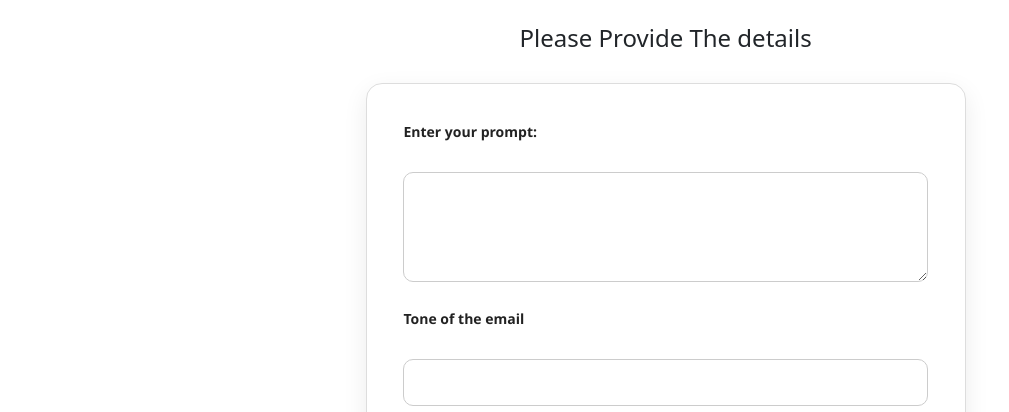
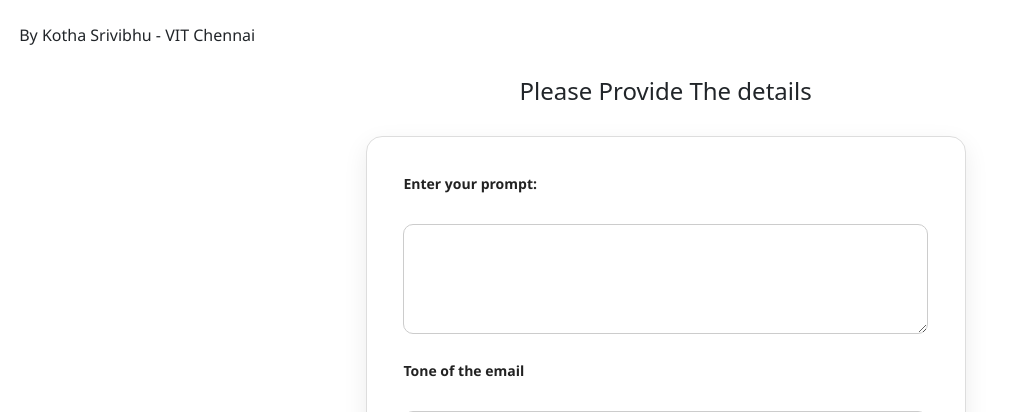
Before and after one commit to KOTHA-SRIVIBHU/mail-gen, a Flask app: page / in a window 1280 px wide. Shown: the part 80-492 px from the top of the page, without its empty margins (0-1009 px from the left). Run offline with Flask 3, Linux system fonts and the light colour scheme.

Commit message:
ver 2 viii

```diff
--- a/templates/index.html
+++ b/templates/index.html
@@ -149,6 +149,8 @@
     </div>
   </nav>
 <body>
+  <div style="margin-left: 1.5%; padding-top: 2%;" href="#"><h6 class="heding">By Kotha Srivibhu - VIT Chennai</h6></div>
+
   <div class="mgn">
     <br>
     <h4 align="center">Please Provide The details</h4>
```
Also changed, not shown: README.md, 2 other files.
